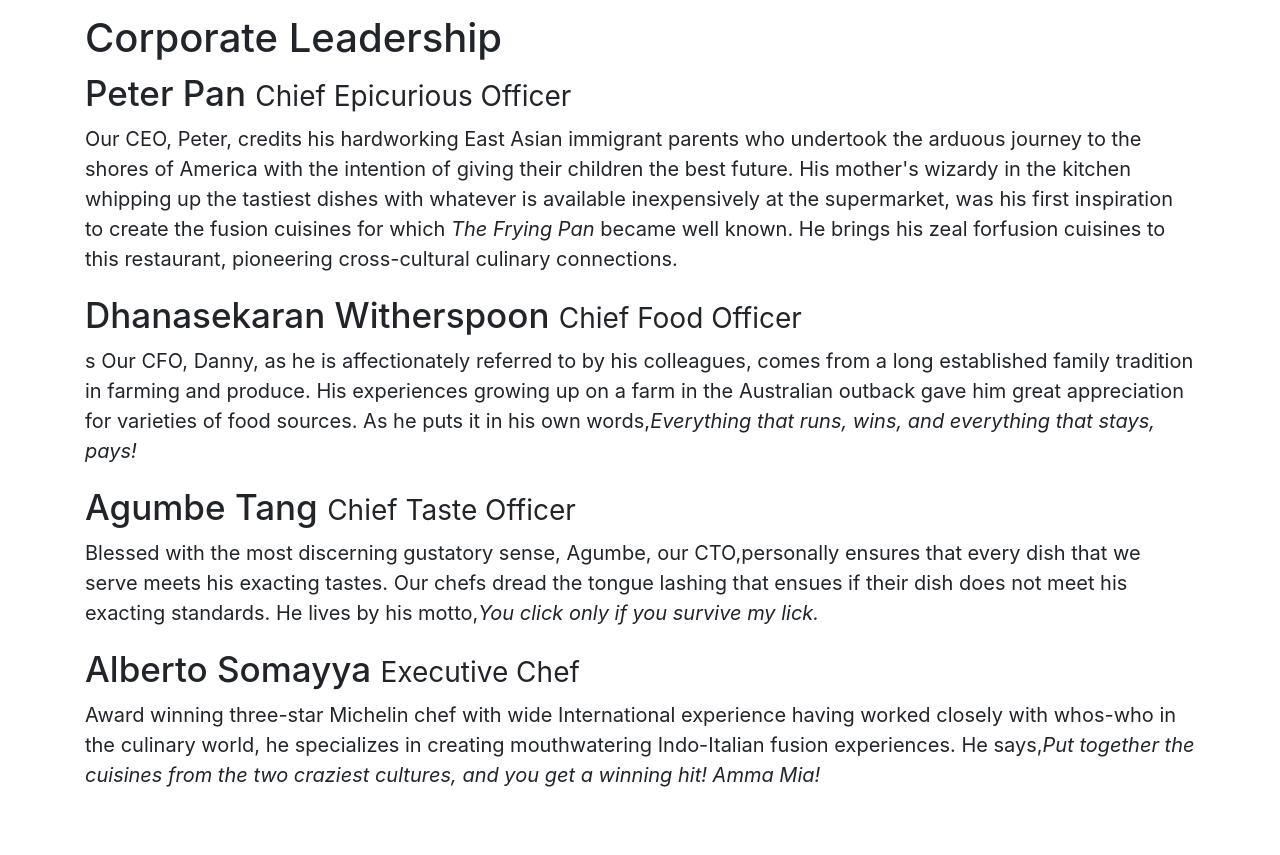
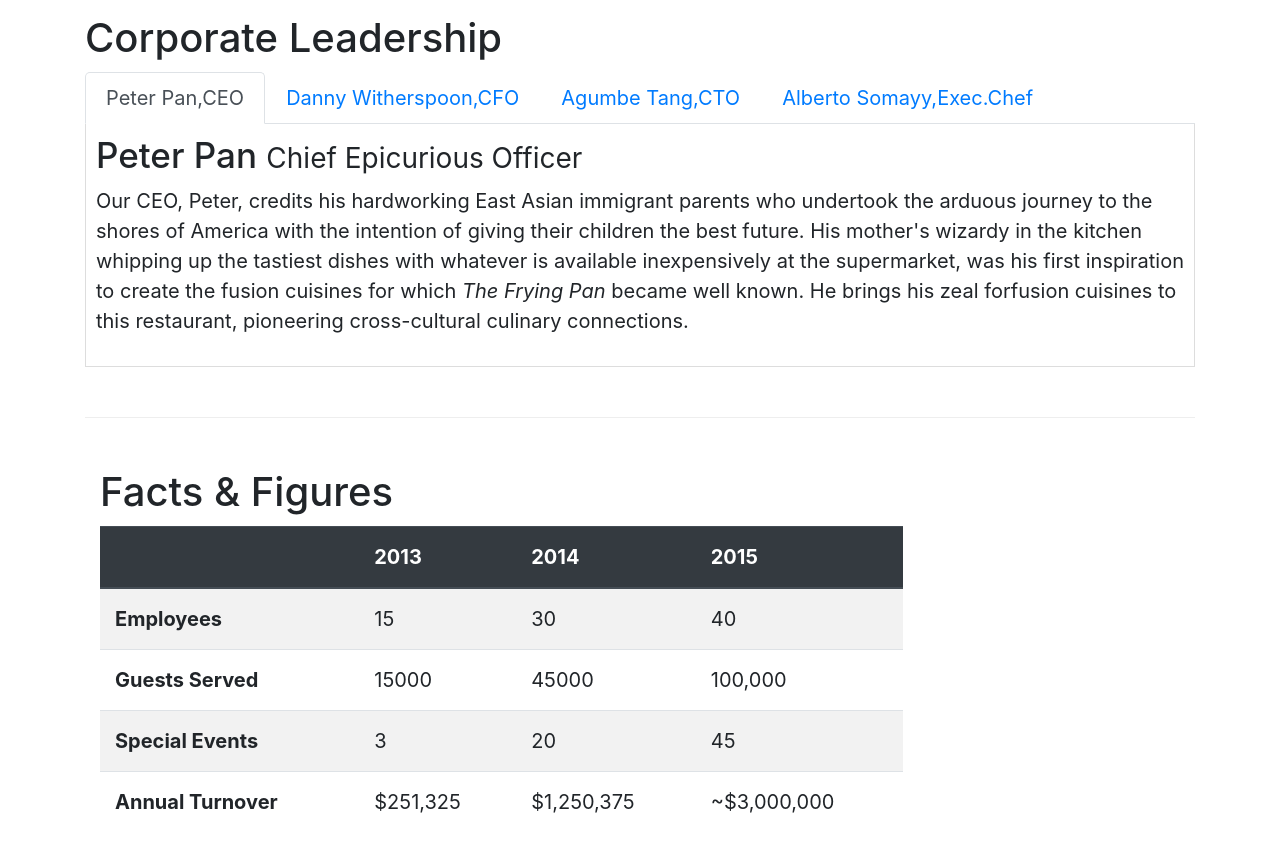
Before and after one commit to rahulanand10/mern, a website: page aboutus.html in a window 1280 px wide. Shown: the part 1260-2115 px from the top of the page. Drawn offline with nearby package versions, Linux system fonts and the light colour scheme.

Commit message:
tabs added

```diff
--- a/CSS/style.css
+++ b/CSS/style.css
@@ -37,3 +37,9 @@
 nav{
     height: 80px;
 }
+.tab-content{
+    border-left:1px solid #dddddd;
+    border-right:1px solid #dddddd;
+    border-bottom:1px solid #dddddd;
+    padding: 10px;
+}
--- a/aboutus.html
+++ b/aboutus.html
@@ -146,22 +146,54 @@
       <div class="row row-content">
         <div>
           <h2>Corporate Leadership</h2>
-          <h3>Peter Pan <small>Chief Epicurious Officer</small></h3>
-          <p class="d-none d-sm-block">
-            Our CEO, Peter, credits his hardworking East Asian immigrant parents who undertook the arduous journey to the shores of America with the intention of giving their children the best future. His mother's wizardy in the kitchen whipping up the tastiest dishes with whatever is available inexpensively at the supermarket, was his first inspiration to create the fusion cuisines for which <em>The Frying Pan</em> became well known. He brings his zeal forfusion cuisines to this restaurant, pioneering cross-cultural culinary connections.
-          </p>
-          <h3>Dhanasekaran Witherspoon <small>Chief Food Officer</small></h3>
-          <p class="d-none d-sm-block">
-            s Our CFO, Danny, as he is affectionately referred to by his colleagues, comes from a long established family tradition in farming and produce. His experiences growing up on a farm in the Australian outback gave him great appreciation for varieties of food sources. As he puts it in his own words,<em>Everything that runs, wins, and everything that stays, pays!</em>
-          </p>
-          <h3>Agumbe Tang <small>Chief Taste Officer</small></h3>
-          <p class="d-none d-sm-block">
-            Blessed with the most discerning gustatory sense, Agumbe, our CTO,personally ensures that every dish that we serve meets his exacting tastes. Our chefs dread the tongue lashing that ensues if their dish does not meet his exacting standards. He lives by his motto,<em>You click only if you survive my lick.</em>
-          </p>
-          <h3>Alberto Somayya <small>Executive Chef</small></h3>
-          <p class="d-none d-sm-block">
-            Award winning three-star Michelin chef with wide International experience having worked closely with whos-who in the culinary world, he specializes in creating mouthwatering Indo-Italian fusion experiences. He says,<em>Put together the cuisines from the two craziest cultures, and you get a winning hit! Amma Mia!</em>
-          </p>
+
+          <ul class="nav nav-tabs">
+              <li class="nav-item">
+                <a href="#peter" class="nav-link active" role="tab" data-toggle="tab">Peter Pan,CEO</a>
+              </li>
+              <li class="nav-item">
+                <a href="#danny" class="nav-link" role="tab" data-toggle="tab">Danny Witherspoon,CFO</a>
+              </li>
+              <li class="nav-item">
+                <a href="#agumbe" class="nav-link" role="tab" data-toggle="tab">Agumbe Tang,CTO</a>
+              </li>
+              <li class="nav-item">
+                <a href="#alberto" class="nav-link" role="tab" data-toggle="tab">Alberto Somayy,Exec.Chef</a>
+              </li>
+          </ul>
+
+          <div class="tab-content">
+
+            <div role="tabpanel" class="tab-pane fade show active" id="peter">
+              <h3>Peter Pan <small>Chief Epicurious Officer</small></h3>
+              <p class="d-none d-sm-block">Our CEO, Peter, credits his hardworking East Asian immigrant parents who undertook the arduous journey to the shores of America with the intention of giving their children the best future. His mother's wizardy in the kitchen whipping up the tastiest dishes with whatever is available inexpensively at the supermarket, was his first inspiration to create the fusion cuisines for which <em>The Frying Pan</em> became well known. He brings his zeal forfusion cuisines to this restaurant, pioneering cross-cultural culinary connections.</p>
+            </div>
+
+            <div role="tabpanel" class="tab-pane fade show" id="danny">
+              <h3>Dhanasekaran Witherspoon <small>Chief Food Officer</small></h3>
+              <p class="d-none d-sm-block">Our CFO, Danny, as he is affectionately referred to by his colleagues, comes from a long established family tradition in farming and produce. His experiences growing up on a farm in the Australian outback gave him great appreciation for varieties of food sources. As he puts it in his own words,<em>Everything that runs, wins, and everything that stays, pays!</em></p>
+            </div>
+
+            <div role="tabpanel" class="tab-pane fade show" id="agumbe">
+              <h3>Agumbe Tang <small>Chief Taste Officer</small></h3>
+              <p class="d-none d-sm-block">Blessed with the most discerning gustatory sense, Agumbe, our CTO,personally ensures that every dish that we serve meets his exacting tastes. Our chefs dread the tongue lashing that ensues if their dish does not meet his exacting standards. He lives by his motto,<em>You click only if you survive my lick.</em></p>
+            </div>
+
+            <div role="tabpanel" class="tab-pane fade show" id="alberto">
+              <h3>Alberto Somayya <small>Executive Chef</small></h3>
+              <p class="d-none d-sm-block">Award winning three-star Michelin chef with wide International experience having worked closely with whos-who in the culinary world, he specializes in creating mouthwatering Indo-Italian fusion experiences. He says,<em>Put together the cuisines from the two craziest cultures, and you get a winning hit! Amma Mia!</em></p>
+            </div>
+
+
+
+
+
+
+
+
+          </div>
+
+
         </div>
       </div>
       <div class="row row-content">
```
